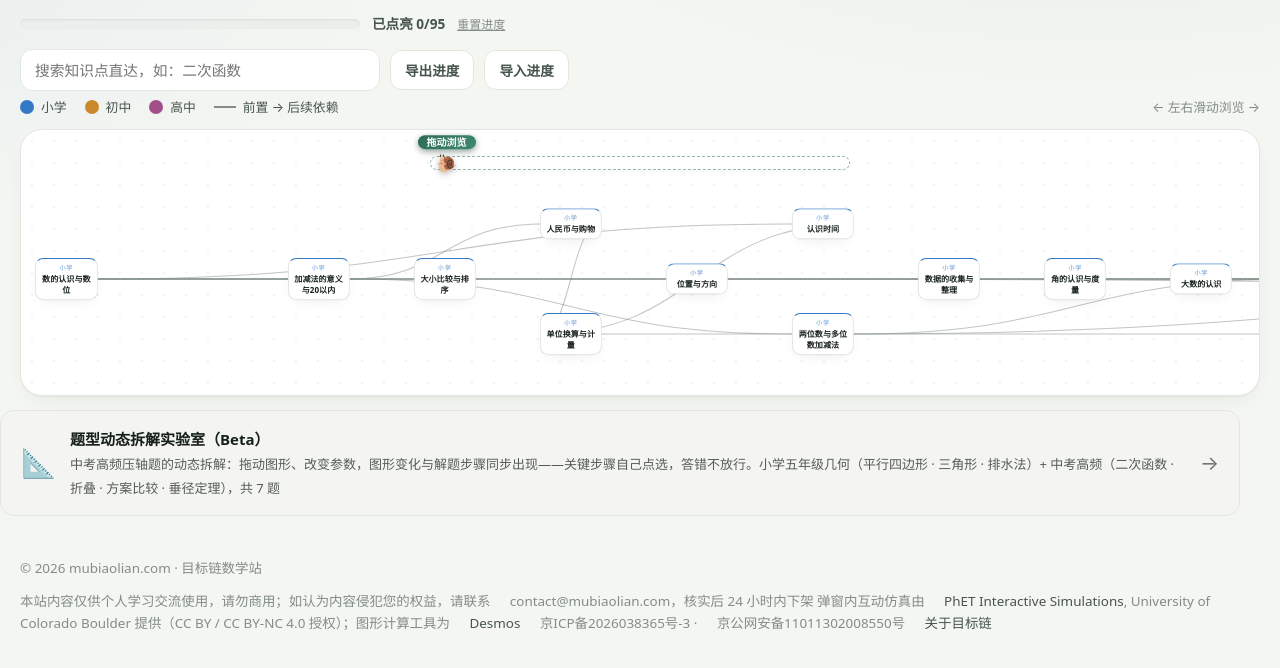
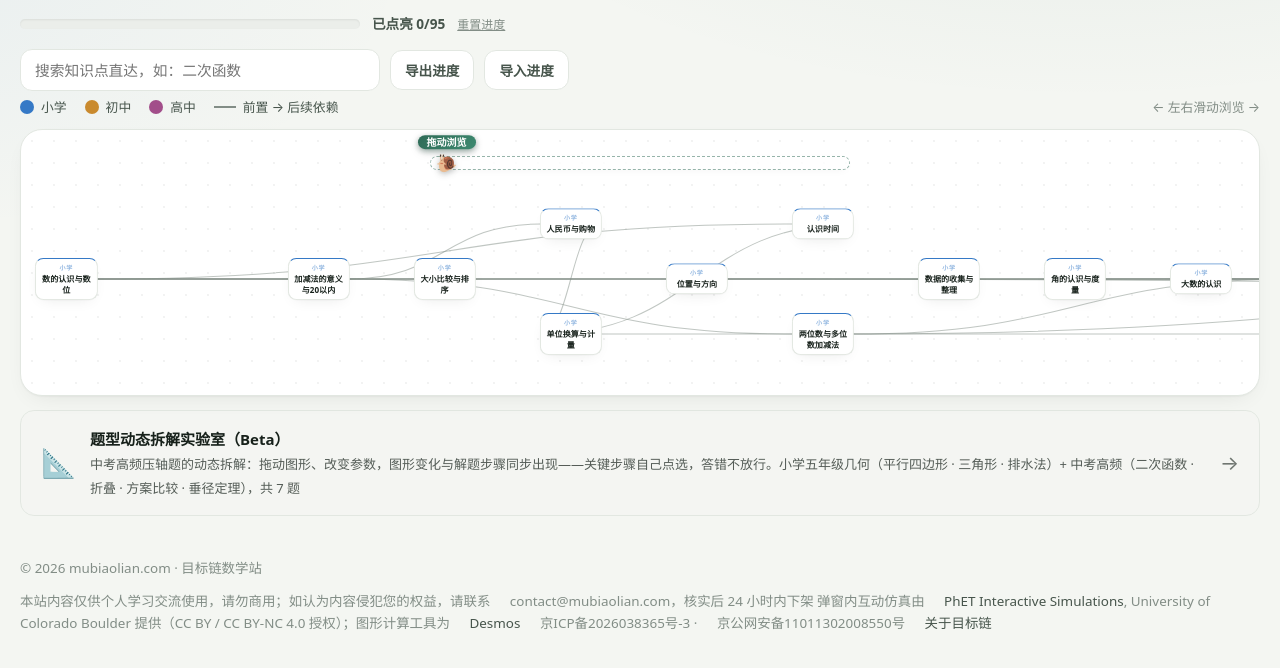
Before and after one commit to jinxiuqilin/mubiaolian, a plain HTML site: page mubiaolian-math.html in a window 1280 px wide. Shown: the part 130-798 px from the top of the page. Drawn offline with Linux system fonts and the light colour scheme.

Commit message:
修复 mathviz 入口卡片贴左：行内 margin 左右改 auto，与画布容器对齐居中

```diff
--- a/mubiaolian-math.html
+++ b/mubiaolian-math.html
@@ -471,7 +471,7 @@ footer{padding:12px 0 36px;font-size:.88rem;}
   </div>
 </section>
 
-<div class="container" style="margin:14px 0 30px">
+<div class="container" style="margin:14px auto 30px">
   <a href="/mathviz/" style="display:flex;align-items:center;gap:14px;padding:16px 20px;border:1px solid var(--line);border-radius:14px;background:color-mix(in srgb, var(--bg) 60%, transparent);text-decoration:none;color:inherit">
     <span style="font-size:28px">📐</span>
     <span style="flex:1">
```
